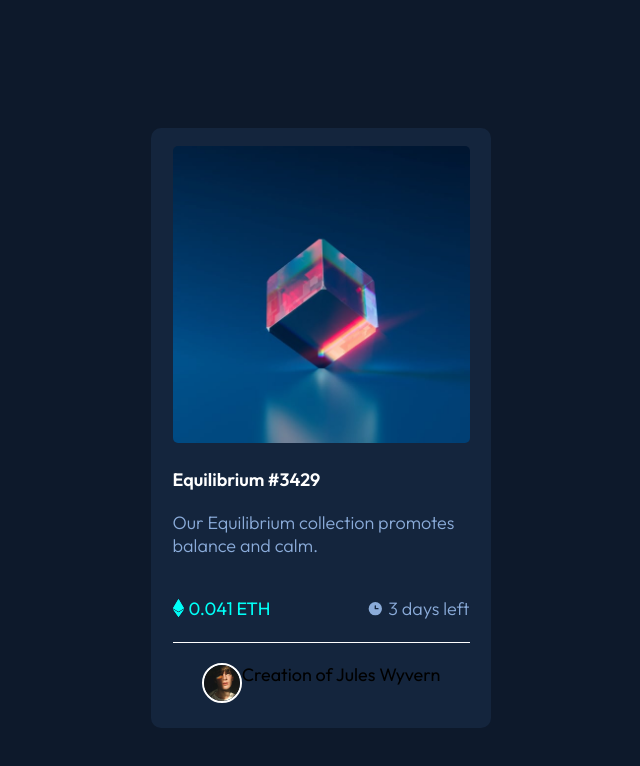
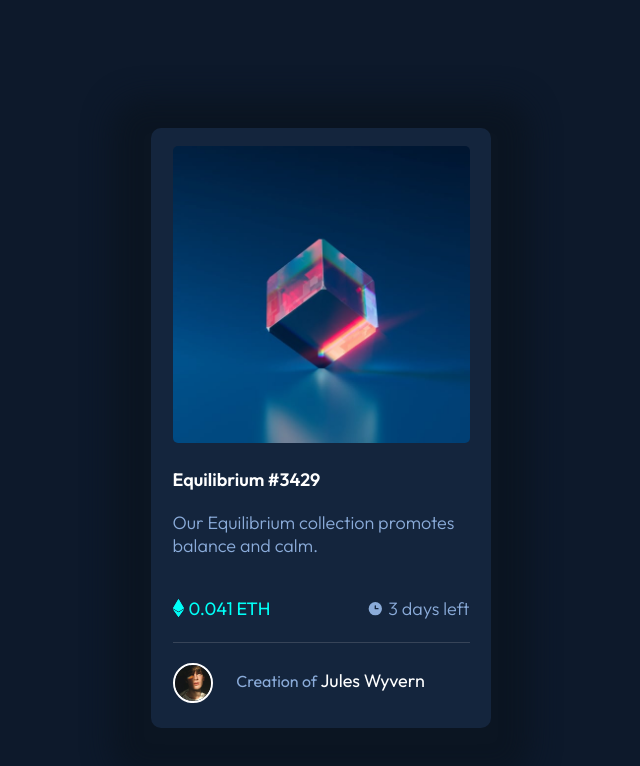
Before and after one commit to acmidev/NFT-Card, a plain HTML site: page index.html in a window 1280 px wide. Shown: the whole page, without its empty margins (319-959 px from the left). Drawn offline with Linux system fonts and the light colour scheme.

Commit message:
final Version with no hover anomation

```diff
--- a/index.html
+++ b/index.html
@@ -28,7 +28,7 @@
             </div>
             <div class="owner-info">
             <img src="images/image-avatar.png" alt="Profile">
-            <p>Creation of <span>Jules Wyvern</span></p>
+            <p>Creation of <span id="name">Jules Wyvern</span></p>
         </div>
         </div>
     </section>
--- a/styles.css
+++ b/styles.css
@@ -28,7 +28,7 @@ body{
     margin-top: 10%;
     display: flex;
     justify-content: center;
-    align-items: center;
+
 
 
 
@@ -36,11 +36,13 @@ body{
 .card{
     width: 340px;
     min-width: 300px;
+    max-width: 500px;
     background-color: var(--card-BG);
     padding: 5px;
     margin: 0 5px;
     min-height: 500px;
     border-radius: 10px;
+    box-shadow: 0px 10px 28px 40px #0b1522 ;
 
 
 
@@ -109,16 +111,26 @@ body{
     display:flex;
     width: 90%;
     margin: 0 auto;
-    justify-content: center;
+    justify-content: flex-start;
     align-content: center;
     margin-top: 20px;
     margin-bottom: 20px;
-    border-top: 1px solid white;
+    border-top: 0.1rem solid rgba(190, 190, 190, 0.205);
     padding-top: 20px;
+}
+.owner-info p{
+    font-size: 1.6rem;
+    color: hsl(215, 51%, 70%);
+    margin-top: 2%;
+}
+#name{
+    color: var(--white);
 }
 
 .owner-info img{
     width: 40px;
     border: 2px solid white;
     border-radius: 100%;
+    margin-right: 8%;
+    vertical-align: middle;
 }
```
